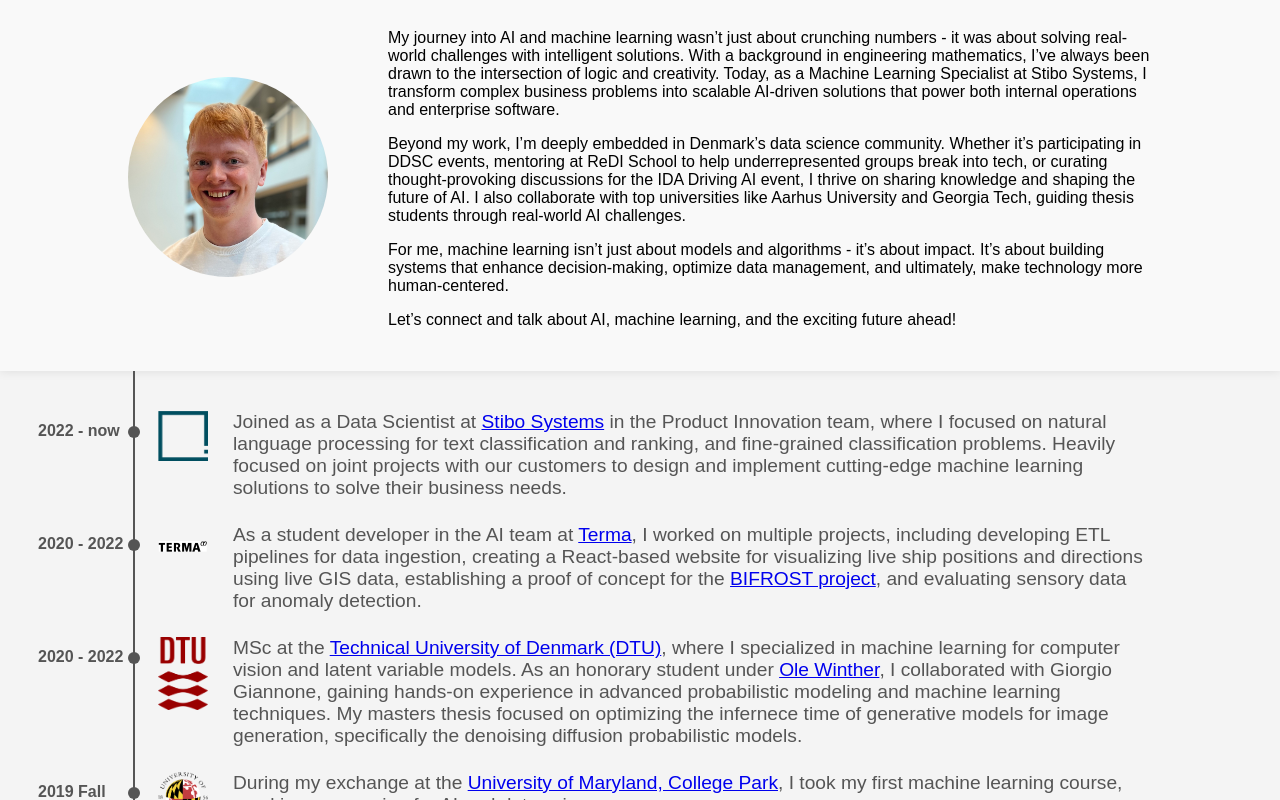
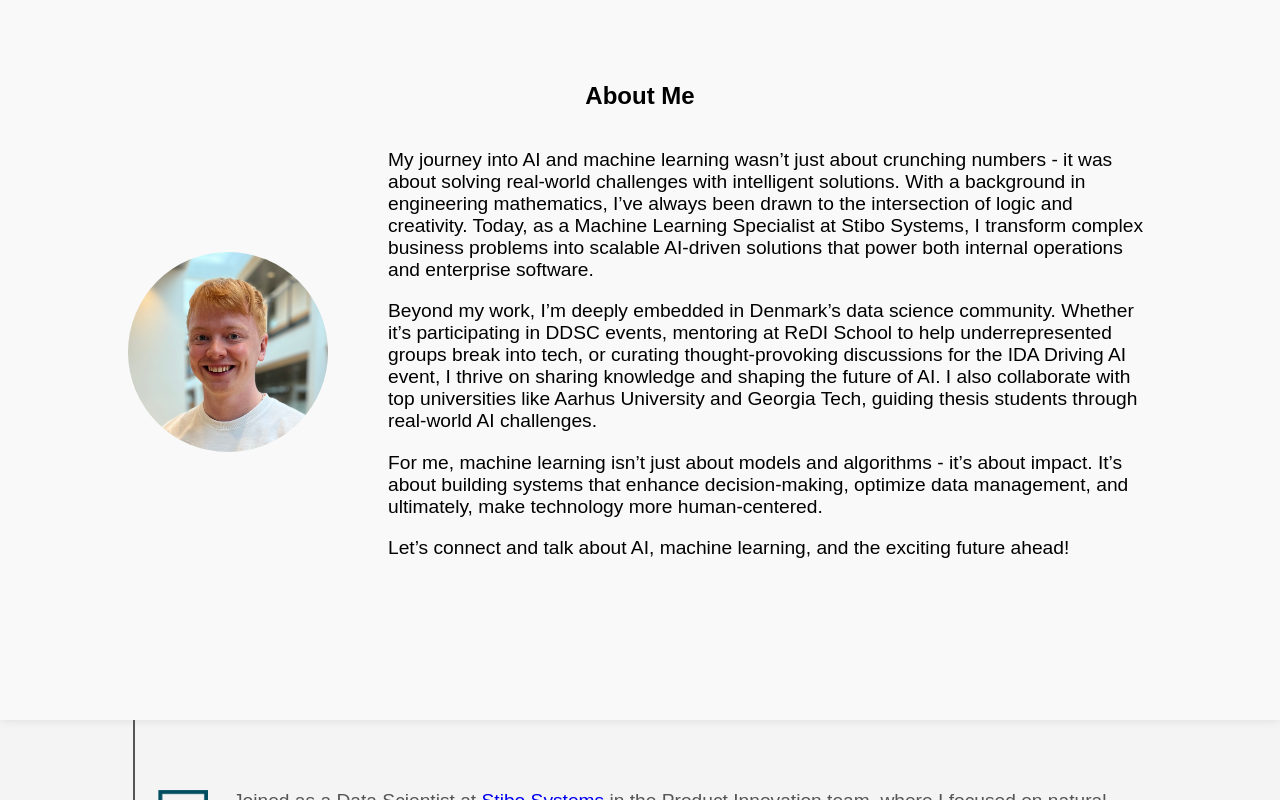
Before and after one commit to simonamtoft/cv-website, a React (Create React App) app: page / in a window 1280 px wide. Shown: the part 880-1680 px from the top of the page. Built offline with nearby package versions, Linux system fonts and the light colour scheme.

Commit message:
fix some css

```diff
--- a/src/styles/About.css
+++ b/src/styles/About.css
@@ -2,7 +2,7 @@
   display: flex;
   justify-content: center;
   align-items: center;
-  width: 80%;
+  width: 100%;
   flex-direction: column;
   background: #f9f9f9;
   box-shadow: 0 0 10px rgba(0, 0, 0, 0.1);
@@ -10,6 +10,7 @@
   padding-left: 10%;
   padding-right: 10%;
   padding-bottom: 2%;
+  min-height: 100vh;
 }
 
 .about-content {
@@ -31,10 +32,11 @@
 
 .about-text {
   flex: 1;
+  font-size: 1.2em;
 }
 
 /* New styles for responsive design */
-@media (max-width: 768px) {
+@media (max-width: 900px) {
   .about-content {
     flex-direction: column;
     align-items: center;
--- a/src/styles/App.css
+++ b/src/styles/App.css
@@ -1,5 +1,10 @@
+* {
+  box-sizing: border-box;
+}
+
 html {
   scroll-behavior: smooth;
+  overflow-x: hidden;
 }
 
 body {
--- a/src/styles/Timeline.css
+++ b/src/styles/Timeline.css
@@ -6,8 +6,10 @@
 }
 
 .timeline {
+  min-height: 100vh;
   position: relative;
   padding: 20px 0;
+  padding-bottom: 5%;
   width: 80%;
   margin: 0 auto;
 }
@@ -42,7 +44,6 @@
 }
 
 .timeline-icon-container {
-
   position: absolute;
   /* Adjust the top position to align with the dot */
   top: 20px;
@@ -60,6 +61,8 @@
 .timeline-item {
   position: relative;
   width: 100%;
+  margin-top: 30px;
+  /* padding-top aligns text and icon */
   padding-top: 15px;
   box-sizing: border-box;
 }
```
